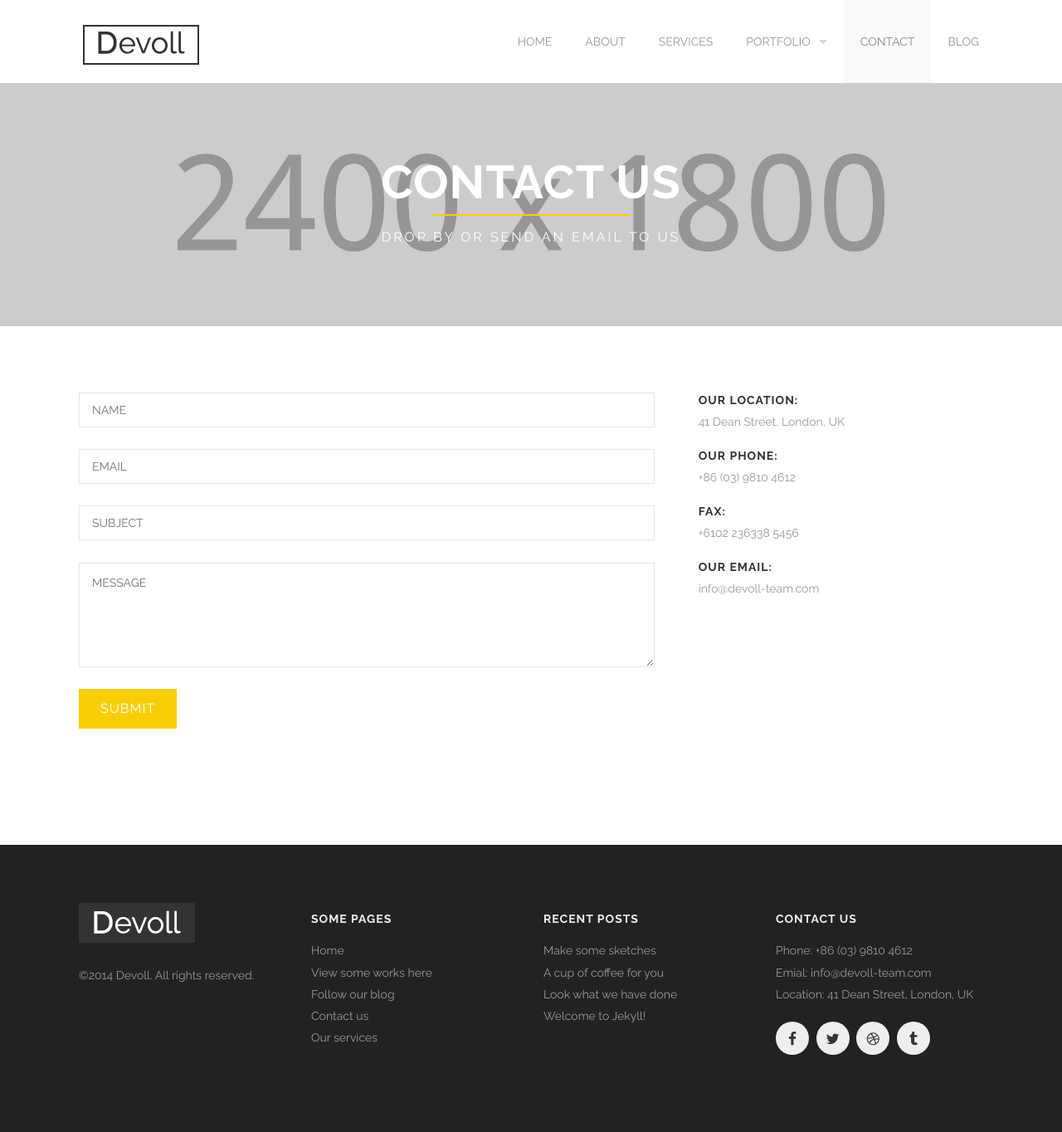
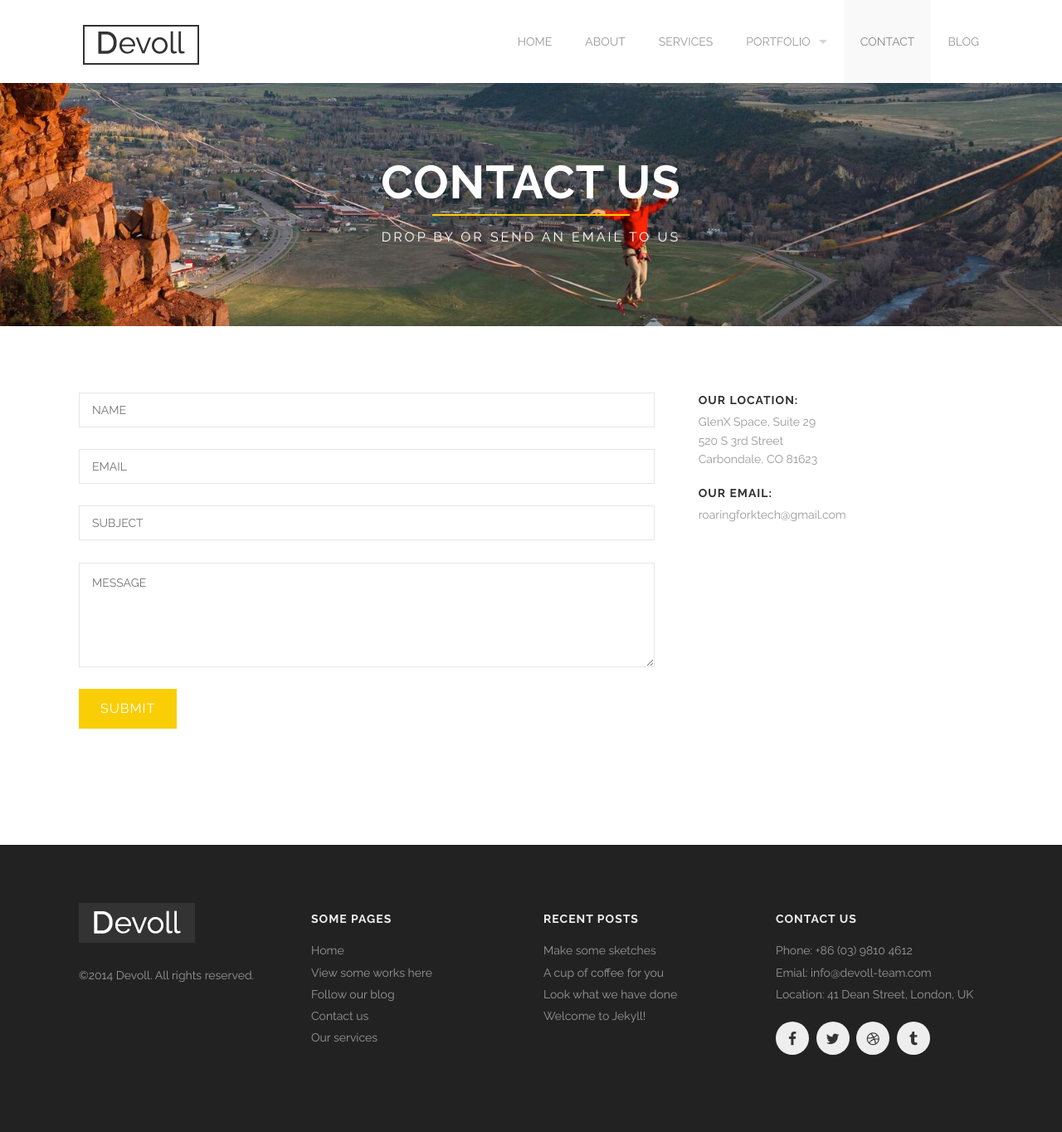
Before and after one commit to COWestSlopeTech/westslopetech, a Jekyll site: the page built from contact.html, in a window 1280 px wide. Shown: the whole page at 83% size. Built offline with Jekyll 4.4.1, drawn with Linux system fonts in a browser that asks for light colours.

Commit message:
updated the contact info and image

```diff
--- a/contact.html
+++ b/contact.html
@@ -4,7 +4,7 @@ title: Contact
 section_id: contact
 ---
 
-<div class='full parallax' style='background-image: url(images/@stock/contact-header-bg.jpg); color: #fff;'>
+<div class='full parallax' style='background-image: url(images/slackline.jpg); color: #fff;'>
   <div class='row'>
     <div class='large-12 columns'>
       {% include section-header.html title="Contact Us" tagline="Drop by or send an email to us" color="#fff" class="big" %}
@@ -39,13 +39,11 @@ section_id: contact
       <div class='medium-4 columns'>
         <div class='contact-details'>
           <h4>Our location:</h4>
-          <p>41 Dean Street, London, UK</p>
-          <h4>Our Phone:</h4>
-          <p>+86 (03) 9810 4612</p>
-          <h4>Fax:</h4>
-          <p>+6102 236338 5456</p>
+          <p>GlenX Space, Suite 29 <br/>
+          520 S 3rd Street<br/>
+          Carbondale, CO 81623</p>
           <h4>Our Email:</h4>
-          <p>info@devoll-team.com</p>
+          <p>roaringforktech@gmail.com</p>
         </div>
       </div>
     </div>
```
Also changed, not shown: images/slackline.jpg (added).
